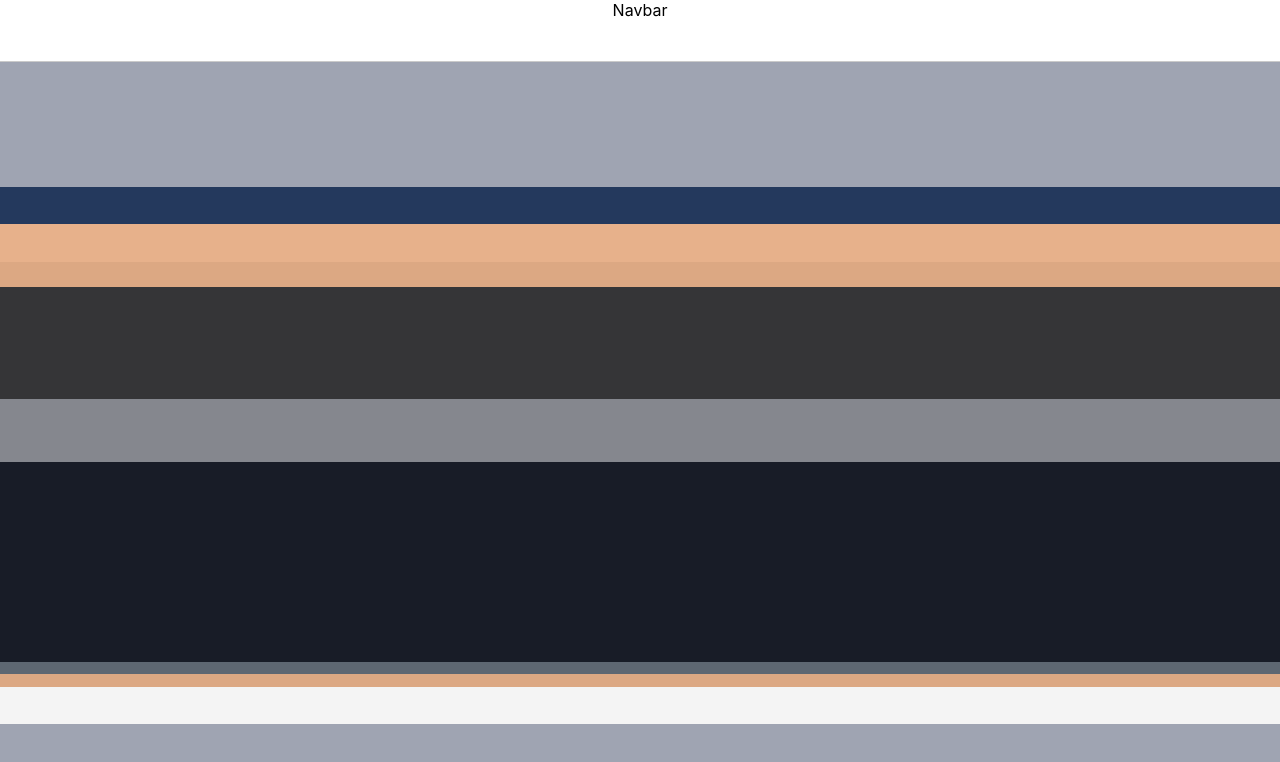
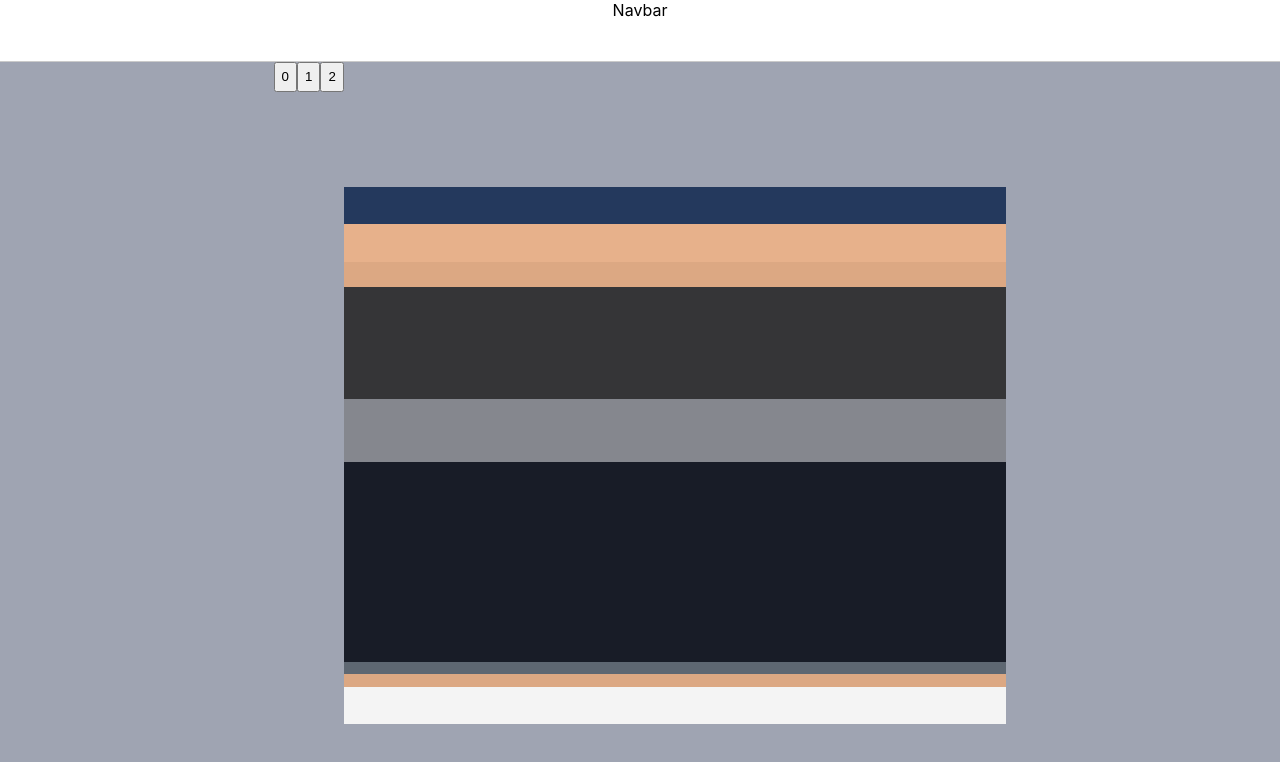
Before and after one commit to jhnyc/jhnyc.info, a React (Create React App) app: page / in a window 1280 px wide. Shown: the top 762 px of the page. Built offline with nearby package versions, Linux system fonts and the light colour scheme.

Commit message:
created 3 variations

```diff
--- a/src/components/main/Main.jsx
+++ b/src/components/main/Main.jsx
@@ -3,28 +3,85 @@ import "./main.css";
 
 export default function Main() {
   const [active, setActive] = useState(false);
+  const [version, setVersion] = useState("v1");
   const activate = () => {
     setActive(!active);
   };
+
+  const changeVersion = (v) => {
+    setVersion(v);
+  };
+
   return (
     <div className="main">
-      <div className={active ? "block hat active" : "block hat"}></div>
-      <div className={active ? "block face active" : "block face"}></div>
-      <div className={active ? "block neck active" : "block neck"}></div>
+      <button className="1" onClick={() => changeVersion("v0")}>
+        0
+      </button>
+      <button className="1" onClick={() => changeVersion("v1")}>
+        1
+      </button>
+      <button className="1" onClick={() => changeVersion("v2")}>
+        2
+      </button>
+      <div className={`block_container`}>
         <div
-        className={active ? "block shirt active" : "block shirt"}
+          className={
+            active ? `block hat-${version} active` : `block hat-${version}`
+          }
+        ></div>
+        <div
+          className={
+            active ? `block face-${version} active` : `block face-${version}`
+          }
+        ></div>
+        <div
+          className={
+            active ? `block neck-${version} active` : `block neck-${version}`
+          }
+        ></div>
+        <div
+          className={
+            active ? `block shirt-${version} active` : `block shirt-${version}`
+          }
           onClick={activate}
         ></div>
-      <div className={active ? "block macbook active" : "block macbook"}></div>
-      <div className={active ? "block jeans active" : "block jeans"}></div>
         <div
-        className={active ? "block jeans-fold active" : "block jeans-fold"}
+          className={
+            active
+              ? `block macbook-${version} active`
+              : `block macbook-${version}`
+          }
         ></div>
-      <div className={active ? "block leg active" : "block leg"}></div>
-      <div className={active ? "block shoe active" : "block shoe"}></div>
         <div
-        className={active ? "block shoe-outline active" : "block shoe-outline"}
+          className={
+            active ? `block jeans-${version} active` : `block jeans-${version}`
+          }
         ></div>
+        <div
+          className={
+            active
+              ? `block jeans-fold-${version} active`
+              : `block jeans-fold-${version}`
+          }
+        ></div>
+        <div
+          className={
+            active ? `block leg-${version} active` : `block leg-${version}`
+          }
+        ></div>
+        <div
+          className={
+            active ? `block shoe-${version} active` : `block shoe-${version}`
+          }
+        ></div>
+        <div
+          className={
+            active
+              ? `block shoe-outline-${version} active`
+              : `block shoe-outline-${version}`
+          }
+        ></div>
+      </div>
     </div>
   );
 }
--- a/src/components/main/main.css
+++ b/src/components/main/main.css
@@ -1,74 +1,251 @@
 .main {
+    display: flex;
     background-color: var(--color-bg-grey);
     position: relative;
+    justify-content: center;
+}
+
+button {
+    height: 30px;
 }
 
 .block {
     position: absolute;
     width: 100vw;
-    transition: 0.6s ease-in-out;
+    /* transition: 0.6s cubic-bezier(0, .75, 1, .75); */
+    transition: .6s ease-in-out;
     cursor: pointer;
 }
 
-.block.active {
-    width: 100px;
-    transform: translateX(calc(50vw - 50px));
+.block_container {
+    display: flex;
+    flex-direction: column;
+    justify-content: center;
+    align-items: center;
+    width: calc(100vh*53/64);
+    height: 100%;
+    position: relative;
 }
 
-.block.hat {
+
+/* v0 ----------------------------------------------------- */
+
+.block.hat-v0 {
     background-color: var(--color-hat);
     height: calc(100vh*3/64);
     top: calc(100vh*10/64);
+    transform: scaleX(0.1);
 }
 
-.block.face {
+.block.face-v0 {
     background-color: var(--color-skin);
     height: calc(100vh*3/64);
     top: calc(100vh*13/64);
+    transform: scaleX(0.1);
 }
 
-.block.neck {
+.block.neck-v0 {
     background-color: var(--color-skin-shade);
     height: calc(100vh*2/64);
     top: calc(100vh*16/64);
+    transform: scaleX(0.1);
 }
 
-.block.shirt {
+.block.shirt-v0 {
     background-color: var(--color-shirt);
     height: calc(100vh*9/64);
     top: calc(100vh*18/64);
+    transform: scaleX(0.1);
 }
 
-.block.macbook {
+.block.macbook-v0 {
     background-color: var(--color-macbook);
     height: calc(100vh*5/64);
     top: calc(100vh*27/64);
+    transform: scaleX(0.1);
 }
 
-.block.jeans {
+.block.jeans-v0 {
     background-color: var(--color-jeans);
     height: calc(100vh*16/64);
     top: calc(100vh*32/64);
+    transform: scaleX(0.1);
 }
 
-.block.jeans-fold {
+.block.jeans-fold-v0 {
     background-color: var(--color-jeans-fold);
     height: calc(100vh*1/64);
     top: calc(100vh*48/64);
+    transform: scaleX(0.1);
 }
 
-.block.leg {
+.block.leg-v0 {
     background-color: var(--color-skin-shade);
     height: calc(100vh*1/64);
     top: calc(100vh*49/64);
+    transform: scaleX(0.1);
 }
 
-.block.shoe {
+.block.shoe-v0 {
     background-color: var(--color-shoe);
     height: calc(100vh*3/64);
     top: calc(100vh*50/64);
+    transform: scaleX(0.1);
 }
 
-.block.shoe-outline {
+.block.shoe-outline-v0 {
     background-color: var(--color-shoe-outline);
 }
+
+
+/* v1 ----------------------------------------------------- */
+
+.block.hat-v1 {
+    background-color: var(--color-hat);
+    height: calc(100vh*3/64);
+    top: calc(100vh*10/64);
+    width: 100%;
+}
+
+.block.face-v1 {
+    background-color: var(--color-skin);
+    height: calc(100vh*3/64);
+    top: calc(100vh*13/64);
+    width: 100%;
+}
+
+.block.neck-v1 {
+    background-color: var(--color-skin-shade);
+    height: calc(100vh*2/64);
+    top: calc(100vh*16/64);
+    width: 100%;
+}
+
+.block.shirt-v1 {
+    background-color: var(--color-shirt);
+    height: calc(100vh*9/64);
+    top: calc(100vh*18/64);
+    width: 100%;
+}
+
+.block.macbook-v1 {
+    background-color: var(--color-macbook);
+    height: calc(100vh*5/64);
+    top: calc(100vh*27/64);
+    width: 100%;
+}
+
+.block.jeans-v1 {
+    background-color: var(--color-jeans);
+    height: calc(100vh*16/64);
+    top: calc(100vh*32/64);
+    width: 100%;
+}
+
+.block.jeans-fold-v1 {
+    background-color: var(--color-jeans-fold);
+    height: calc(100vh*1/64);
+    top: calc(100vh*48/64);
+    width: 100%;
+}
+
+.block.leg-v1 {
+    background-color: var(--color-skin-shade);
+    height: calc(100vh*1/64);
+    top: calc(100vh*49/64);
+    width: 100%;
+}
+
+.block.shoe-v1 {
+    background-color: var(--color-shoe);
+    height: calc(100vh*3/64);
+    top: calc(100vh*50/64);
+    width: 100%;
+}
+
+.block.shoe-outline-v1 {
+    background-color: var(--color-shoe-outline);
+}
+
+
+/* v2 ----------------------------------------------------- */
+
+[class*="-v2"] {
+    border-radius: 100rem;
+}
+
+.block.hat-v2 {
+    background-color: var(--color-hat);
+    height: calc(100vh*3/64);
+    top: calc(100vh*10/64);
+    width: 58%;
+    transform: translateX(5%);
+}
+
+.block.face-v2 {
+    background-color: var(--color-skin);
+    height: calc(100vh*3/64);
+    top: calc(100vh*14/64);
+    width: 58%;
+    transform: translateX(30%);
+}
+
+.block.neck-v2 {
+    background-color: var(--color-skin-shade);
+    height: calc(100vh*2/64);
+    top: calc(100vh*15/64);
+    width: 37%;
+    transform: translateX(-90%);
+}
+
+.block.shirt-v2 {
+    background-color: var(--color-shirt);
+    height: calc(100vh*6.5/64);
+    top: calc(100vh*18/64);
+    width: 79%;
+    transform: translateX(5%);
+}
+
+.block.macbook-v2 {
+    background-color: var(--color-macbook);
+    height: calc(100vh*5/64);
+    top: calc(100vh*25.5/64);
+    width: 60%;
+    transform: translateX(-35%);
+}
+
+.block.jeans-v2 {
+    background-color: var(--color-jeans);
+    height: calc(100vh*14/64);
+    top: calc(100vh*31.5/64);
+    width: 100%;
+    transform: translateX(0%);
+}
+
+.block.jeans-fold-v2 {
+    background-color: var(--color-jeans-fold);
+    height: calc(100vh*2.5/64);
+    top: calc(100vh*46.5/64);
+    width: 62%;
+    transform: translateX(30%);
+}
+
+.block.leg-v2 {
+    background-color: var(--color-skin-shade);
+    height: calc(100vh*2.5/64);
+    top: calc(100vh*46.5/64);
+    width: 33%;
+    transform: translateX(-90%);
+}
+
+.block.shoe-v2 {
+    background-color: var(--color-shoe);
+    height: calc(100vh*3/64);
+    top: calc(100vh*50/64);
+    width: 71%;
+    transform: translateX(5%);
+}
+
+.block.shoe-outline-v2 {
+    background-color: var(--color-shoe-outline);
+}
```
Lines whose indentation alone changed are shown as unchanged.
